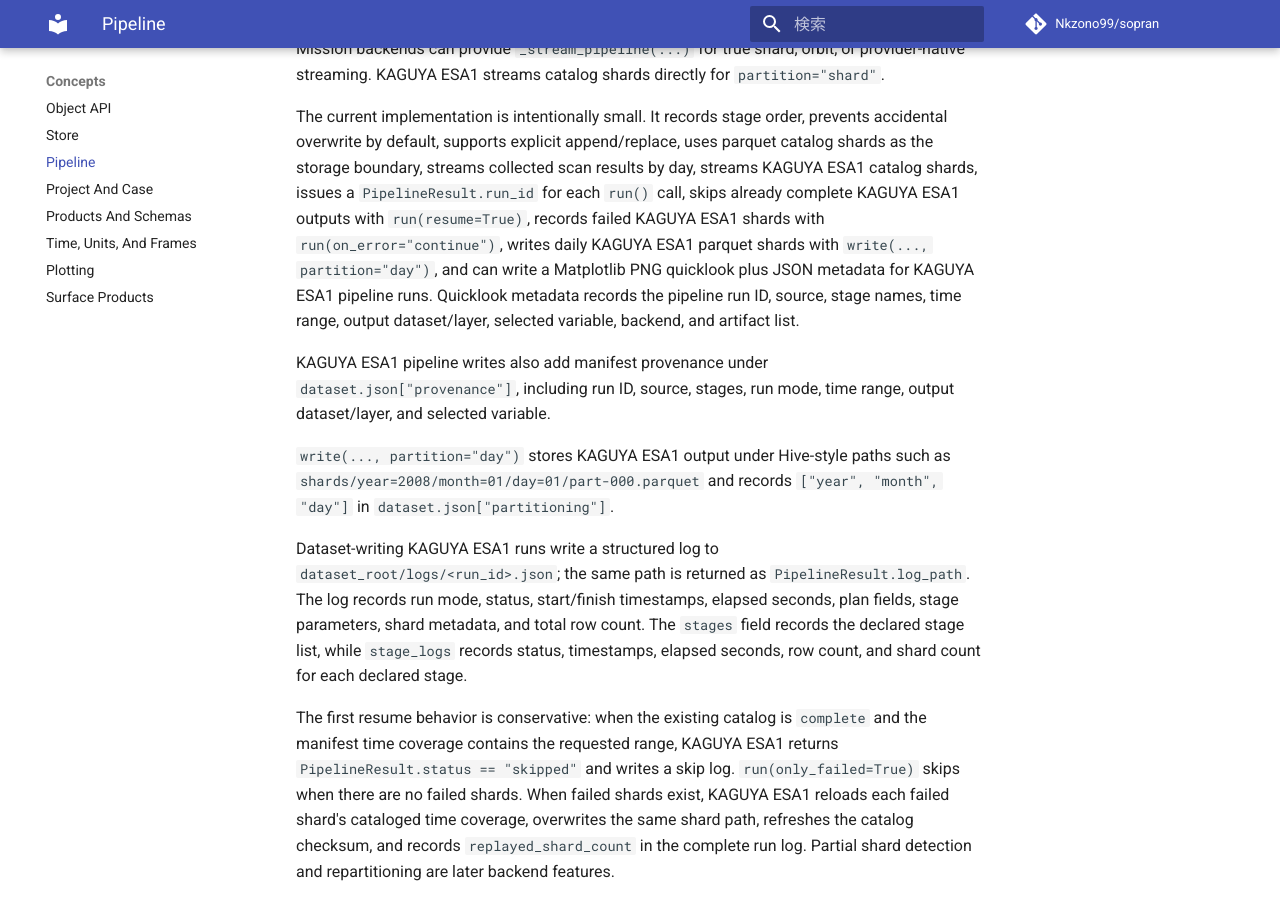
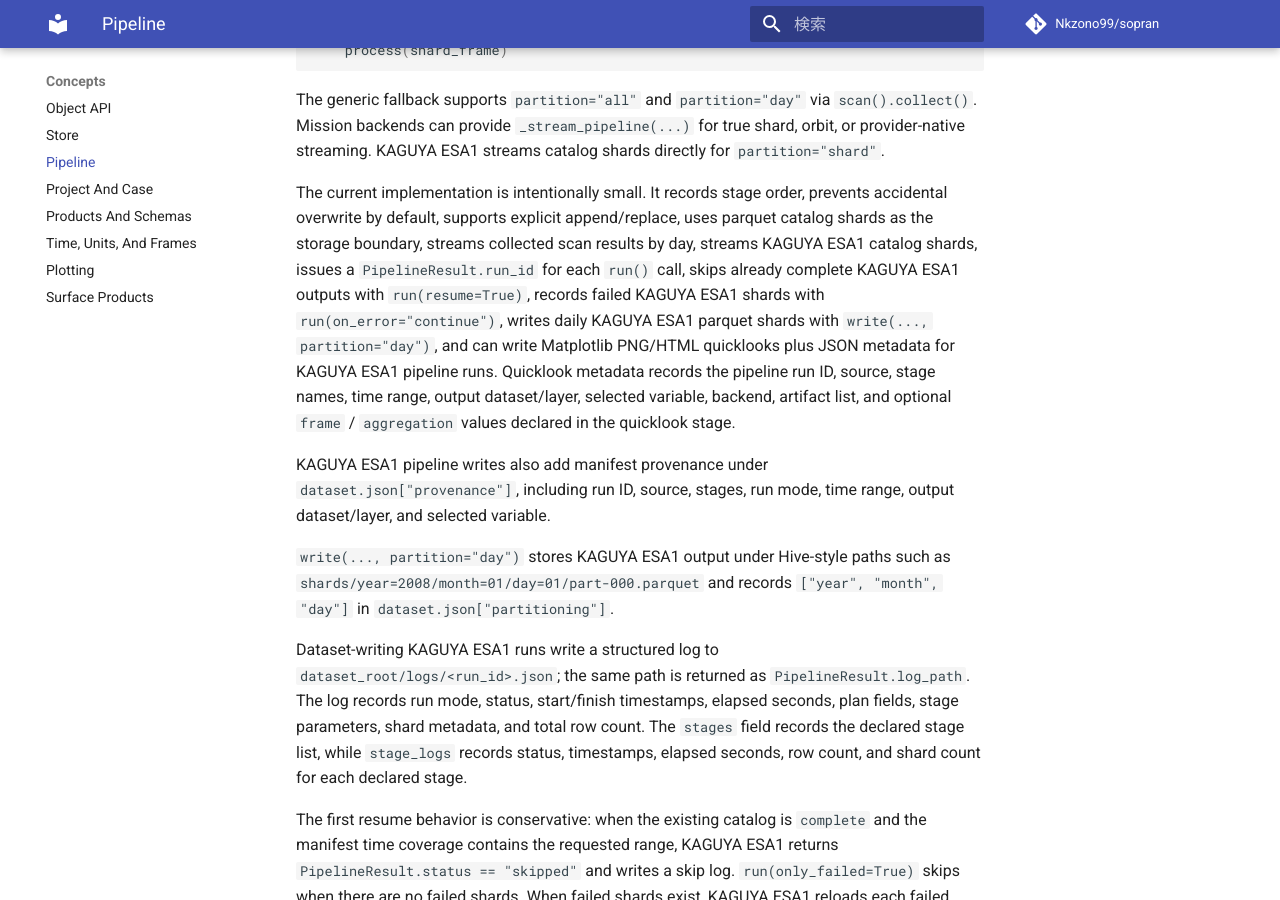
Before and after one commit to Nkzono99/sopran, an MkDocs documentation site: the page built from docs/concepts/pipeline.md, in a window 1280 px wide and 900 px high, scrolled down 1208 px. Built offline with MkDocs 1.6.1 and Material for MkDocs 9.7.7, drawn with Linux system fonts in a browser that asks for light colours; comment, search, counter and statistics services are not loaded; some of the changed text lies outside the part shown.

Commit message:
Allow pipeline quicklook provenance hints

````diff
--- a/docs/concepts/pipeline.md
+++ b/docs/concepts/pipeline.md
@@ -11,7 +11,11 @@
     .decode()
     .normalize()
     .select_variables("counts")
-    .quicklook("counts")
+    .quicklook(
+        "counts",
+        frame="SSE",
+        aggregation={"mode": "native"},
+    )
     .write("kaguya.esa1.counts", layer="normalized")
 )
 ```
@@ -66,10 +70,11 @@
 `PipelineResult.run_id` for each `run()` call, skips
 already complete KAGUYA ESA1 outputs with `run(resume=True)`, records failed
 KAGUYA ESA1 shards with `run(on_error="continue")`, writes daily KAGUYA ESA1
-parquet shards with `write(..., partition="day")`, and can write a Matplotlib
-PNG quicklook plus JSON metadata for KAGUYA ESA1 pipeline runs.
+parquet shards with `write(..., partition="day")`, and can write Matplotlib
+PNG/HTML quicklooks plus JSON metadata for KAGUYA ESA1 pipeline runs.
 Quicklook metadata records the pipeline run ID, source, stage names, time range,
-output dataset/layer, selected variable, backend, and artifact list.
+output dataset/layer, selected variable, backend, artifact list, and optional
+`frame` / `aggregation` values declared in the quicklook stage.
 
 KAGUYA ESA1 pipeline writes also add manifest provenance under
 `dataset.json["provenance"]`, including run ID, source, stages, run mode, time
````
Also changed, not shown: SPEC.md (+6 -1 lines), docs/how-to/pipeline-plan.md (+7 -2 lines), 4 other files.
